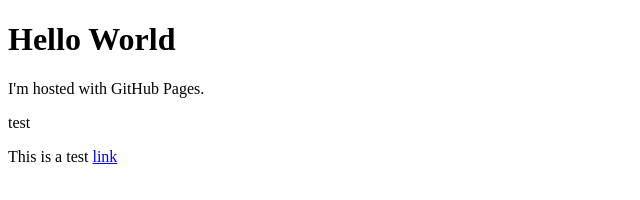
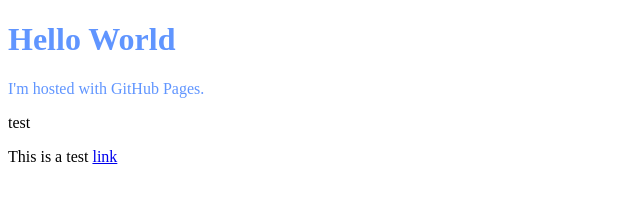
Before and after one commit to Alex1415926/Alex1415926.github.io, a plain HTML site: page index.html in a window 1280 px wide. Shown: the whole page, without its empty margins (0-640 px from the left). Drawn offline with Linux system fonts and the light colour scheme.

Commit message:
Update index.html

```diff
--- a/index.html
+++ b/index.html
@@ -1,8 +1,8 @@
 <!DOCTYPE html>
 <html>
 <body>
-<h1 color="blue">Hello World</h1>
-<p>I'm hosted with GitHub Pages.</p>
+<h1 style="color: #6095ff">Hello World</h1>
+<p style="color: #6095ff">I'm hosted with GitHub Pages.</p>
   <p>test</p>
   <p>This is a test <a href = "https://www.google.com.au">link</a></p>
 </body>
```
